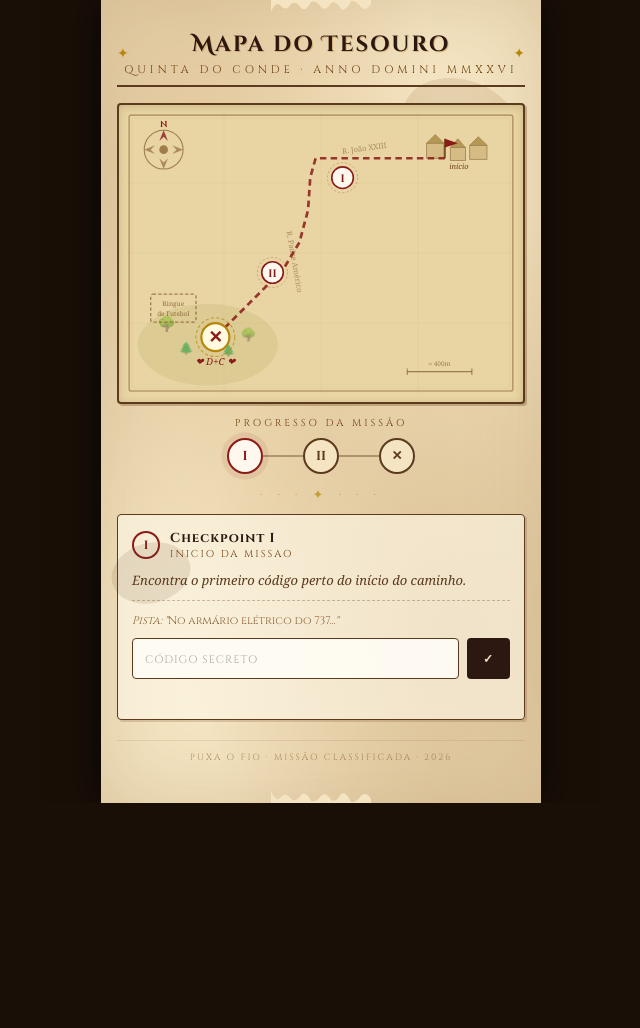
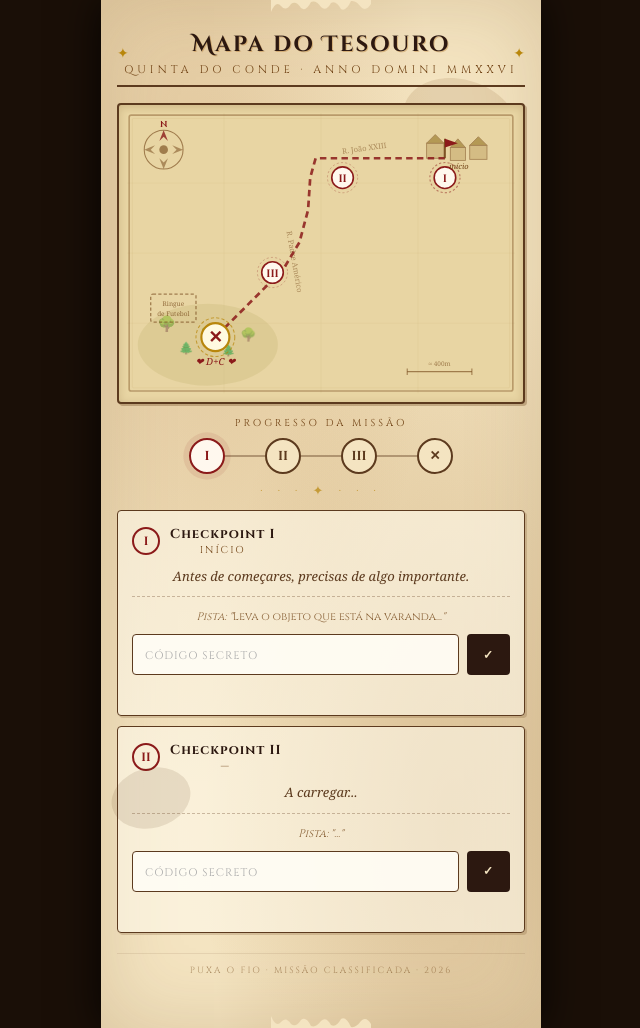
Before and after one commit to danielftsilva/Puxa-o-Fio, a Flask app: page / in a window 1280 px wide. Shown: the whole page, without its empty margins (319-959 px from the left). Before the commit the page ends 803 px from the top, so only its background shows below. Run offline with Flask 3, Linux system fonts and the light colour scheme; some web fonts are replaced.

Commit message:
added new checkpoint

```diff
--- a/app.py
+++ b/app.py
@@ -7,25 +7,32 @@
 # Secret codes for each checkpoint — change these before deploying
 CHECKPOINTS = {
     1: {
-        "code": "PIRA",  # <- muda este código
+        "code": "VARANDA",
+        "hint": "Leva o objeto que está na varanda...",
+        "location": "Início",
+        "description": "Antes de começares, precisas de algo importante.",
+        "success_msg": "Levaste o essencial. Agora sim, começa a missão."
+    },
+    2: {
+        "code": "PIRA",
         "hint": "No armário elétrico do 737...",
         "location": "Inicio da missao",
         "description": "Encontra o primeiro código perto do início do caminho.",
-        "success_msg": "Checkpoint 1 desbloqueado! Segue o fio..."
-    },
-    2: {
-        "code": "10",  # <- muda este código
-        "hint": "Algumas pessoas chamam-lhe 'arte'... outras, 'vandalismo'...",
-        "location": "Ringue de Futebol",
-        "description": "Procura o código perto do ringue. Olha bem à tua volta.",
-        "success_msg": "Checkpoint 2 desbloqueado! Quase lá..."
+        "success_msg": "Checkpoint desbloqueado! Segue o fio..."
     },
     3: {
-        "code": "D+C",  # <- muda este código — ela vai ver o coração na árvore
+        "code": "10",
+        "hint": "Algumas pessoas chamam-lhe 'arte'...",
+        "location": "Ringue de Futebol",
+        "description": "Procura o código perto do ringue.",
+        "success_msg": "Quase lá..."
+    },
+    4: {
+        "code": "D+C",
         "hint": "Dois corações, uma só árvore...",
-        "location": "A Arvore",
-        "description": "Encontraste o X. Procura a árvore com o coração gravado. O código está lá.",
-        "success_msg": "🎉 Missão completa! Agora escava..."
+        "location": "A Árvore",
+        "description": "Encontraste o X. Procura a árvore.",
+        "success_msg": "🎉 Missão completa!"
     }
 }
 
@@ -47,7 +54,7 @@
         return jsonify({
             "success": True,
             "message": CHECKPOINTS[checkpoint]["success_msg"],
-            "next": checkpoint + 1 if checkpoint < len(CHECKPOINTS) else None
+            "next": checkpoint + 1 if checkpoint < 4 else None
         })
     else:
         return jsonify({"success": False, "error": "Código errado. Tenta outra vez."})
--- a/templates/index.html
+++ b/templates/index.html
@@ -435,16 +435,16 @@
 			fill="none" stroke="#8b1a1a" stroke-width="2.5" stroke-dasharray="6,4" opacity="0.85"/>
 
       <!-- Checkpoint 1 — near start (after first bend) -->
-      <g id="map-cp1" class="map-cp" data-cp="1" style="cursor:pointer">
+      <g id="map-cp2" class="map-cp" data-cp="2" style="cursor:pointer">
         <circle cx="200" cy="60" r="10" fill="#fff8ee" stroke="#8b1a1a" stroke-width="1.5"/>
-        <text x="200" y="64" text-anchor="middle" font-size="10" fill="#8b1a1a" font-weight="700" font-family="Cinzel,serif">I</text>
+        <text x="200" y="64" text-anchor="middle" font-size="10" fill="#8b1a1a" font-weight="700" font-family="Cinzel,serif">II</text>
         <circle cx="200" cy="60" r="14" fill="none" stroke="#8b1a1a" stroke-width="0.5" stroke-dasharray="2,2" opacity="0.5"/>
       </g>
 
       <!-- Checkpoint 2 — ringue area -->
-      <g id="map-cp2" class="map-cp" data-cp="2" style="cursor:pointer">
+      <g id="map-cp3" class="map-cp" data-cp="3" style="cursor:pointer">
         <circle cx="135" cy="148" r="10" fill="#fff8ee" stroke="#8b1a1a" stroke-width="1.5"/>
-        <text x="135" y="152" text-anchor="middle" font-size="10" fill="#8b1a1a" font-weight="700" font-family="Cinzel,serif">II</text>
+        <text x="135" y="152" text-anchor="middle" font-size="10" fill="#8b1a1a" font-weight="700" font-family="Cinzel,serif">III</text>
         <circle cx="135" cy="148" r="14" fill="none" stroke="#8b1a1a" stroke-width="0.5" stroke-dasharray="2,2" opacity="0.5"/>
       </g>
 
@@ -456,6 +456,12 @@
       </g>
 
       <!-- START flag -->
+	  <g id="map-cp0" class="map-cp" data-cp="1" style="cursor:pointer">
+		<circle cx="295" cy="60" r="10" fill="#fff8ee" stroke="#8b1a1a" stroke-width="1.5"/>
+		<text x="295" y="64" text-anchor="middle" font-size="10" fill="#8b1a1a" font-weight="700">I</text>
+		<circle cx="295" cy="60" r="14" fill="none" stroke="#8b1a1a" stroke-dasharray="2,2" opacity="0.5"/>
+	  </g>
+
       <g transform="translate(295,42)">
         <line x1="0" y1="0" x2="0" y2="-18" stroke="#704214" stroke-width="1.5"/>
         <polygon points="0,-18 12,-14 0,-10" fill="#8b1a1a"/>
@@ -483,36 +489,51 @@
   <div class="progress-section">
     <div class="progress-label">Progresso da Missão</div>
 	<div class="checkpoints-row">
+	  <!-- I -->
 	  <div class="cp-dot active" id="dot-1" onclick="scrollToCheckpoint(1)">I</div>
+
 	  <div class="cp-line" id="line-1"></div>
+
+	  <!-- II -->
 	  <div class="cp-dot" id="dot-2" onclick="scrollToCheckpoint(2)">II</div>
+
 	  <div class="cp-line" id="line-2"></div>
-      <div class="cp-dot" id="dot-3" onclick="scrollToCheckpoint(3)">✕</div>
-    </div>
+
+	  <!-- III -->
+	  <div class="cp-dot" id="dot-3" onclick="scrollToCheckpoint(3)">III</div>
+
+	  <div class="cp-line" id="line-3"></div>
+
+	  <!-- X -->
+	  <div class="cp-dot" id="dot-4" onclick="scrollToCheckpoint(4)">✕</div>
 	</div>
 
   <div class="divider">· · · ✦ · · ·</div>
 
   <!-- CHECKPOINT 1 -->
+  <!-- NOVO CHECKPOINT 1 -->
 	<div class="checkpoint-card visible" id="card-1">
 	  <div class="cp-card-header">
 		<div class="cp-number">I</div>
 		<div>
 		  <div class="cp-title">Checkpoint I</div>
-        <div class="cp-location" id="loc-1">—</div>
+		  <div class="cp-location" id="loc-1">Início</div>
 		</div>
 	  </div>
-    <div class="cp-desc" id="desc-1">A carregar...</div>
-    <div class="cp-hint">Pista: "<span id="hint-1">...</span>"</div>
+	  <div class="cp-desc" id="desc-1">
+		Antes de começares, precisas de algo importante.
+	  </div>
+	  <div class="cp-hint">
+		Pista: "<span id="hint-1">Leva o objeto que está na varanda...</span>"
+	  </div>
 	  <div class="code-input-row">
-      <input class="code-input" id="input-1" type="text" placeholder="Código secreto" maxlength="20" autocomplete="off" autocorrect="off" autocapitalize="characters" spellcheck="false">
+		<input class="code-input" id="input-1" type="text" placeholder="Código secreto">
 		<button class="btn-confirm" onclick="submitCode(1)">✓</button>
 	  </div>
 	  <div class="cp-feedback" id="feedback-1"></div>
 	</div>
 
-  <!-- CHECKPOINT 2 -->
-  <div class="checkpoint-card locked" id="card-2">
+  <div class="checkpoint-card visible" id="card-2">
     <div class="cp-card-header">
       <div class="cp-number">II</div>
       <div>
@@ -520,8 +541,8 @@
         <div class="cp-location" id="loc-2">—</div>
       </div>
     </div>
-    <div class="cp-desc" id="desc-2">Completa o checkpoint anterior para desbloquear.</div>
-    <div class="cp-hint" style="display:none">Pista: "<span id="hint-2">...</span>"</div>
+    <div class="cp-desc" id="desc-2">A carregar...</div>
+    <div class="cp-hint">Pista: "<span id="hint-2">...</span>"</div>
     <div class="code-input-row">
       <input class="code-input" id="input-2" type="text" placeholder="Código secreto" maxlength="20" autocomplete="off" autocorrect="off" autocapitalize="characters" spellcheck="false">
       <button class="btn-confirm" onclick="submitCode(2)">✓</button>
@@ -529,22 +550,40 @@
     <div class="cp-feedback" id="feedback-2"></div>
   </div>
 
-  <!-- CHECKPOINT 3 (X) -->
+  <!-- CHECKPOINT 2 -->
   <div class="checkpoint-card locked" id="card-3">
     <div class="cp-card-header">
-      <div class="cp-number">✕</div>
+      <div class="cp-number">III</div>
       <div>
-        <div class="cp-title">O Tesouro</div>
+        <div class="cp-title">Checkpoint III</div>
         <div class="cp-location" id="loc-3">—</div>
       </div>
     </div>
-    <div class="cp-desc" id="desc-3">Completa os checkpoints anteriores para desbloquear.</div>
+    <div class="cp-desc" id="desc-3">Completa o checkpoint anterior para desbloquear.</div>
     <div class="cp-hint" style="display:none">Pista: "<span id="hint-3">...</span>"</div>
     <div class="code-input-row">
       <input class="code-input" id="input-3" type="text" placeholder="Código secreto" maxlength="20" autocomplete="off" autocorrect="off" autocapitalize="characters" spellcheck="false">
       <button class="btn-confirm" onclick="submitCode(3)">✓</button>
     </div>
     <div class="cp-feedback" id="feedback-3"></div>
+  </div>
+
+  <!-- CHECKPOINT 3 (X) -->
+  <div class="checkpoint-card locked" id="card-4">
+    <div class="cp-card-header">
+      <div class="cp-number">✕</div>
+      <div>
+        <div class="cp-title">O Tesouro</div>
+        <div class="cp-location" id="loc-4">—</div>
+      </div>
+    </div>
+    <div class="cp-desc" id="desc-4">Completa os checkpoints anteriores para desbloquear.</div>
+    <div class="cp-hint" style="display:none">Pista: "<span id="hint-4">...</span>"</div>
+    <div class="code-input-row">
+      <input class="code-input" id="input-4" type="text" placeholder="Código secreto" maxlength="20" autocomplete="off" autocorrect="off" autocapitalize="characters" spellcheck="false">
+      <button class="btn-confirm" onclick="submitCode(4)">✓</button>
+    </div>
+    <div class="cp-feedback" id="feedback-4"></div>
   </div>
 
   <!-- FINAL REVEAL -->
@@ -631,7 +670,7 @@
     const dot = document.getElementById(`dot-${n}`);
     dot.classList.remove('active');
     dot.classList.add('done');
-    if (n < 3) {
+    if (n < 4) {
       document.getElementById(`line-${n}`).classList.add('done');
     }
   }
@@ -674,7 +713,7 @@
   document.addEventListener('DOMContentLoaded', () => {
     loadCheckpoint(1);
     // Handle Enter key
-    [1,2,3].forEach(n => {
+    [1,2,3,4].forEach(n => {
       document.getElementById(`input-${n}`)
         .addEventListener('keydown', e => { if (e.key === 'Enter') submitCode(n); });
     });
```
Lines whose indentation alone changed are shown as unchanged.
